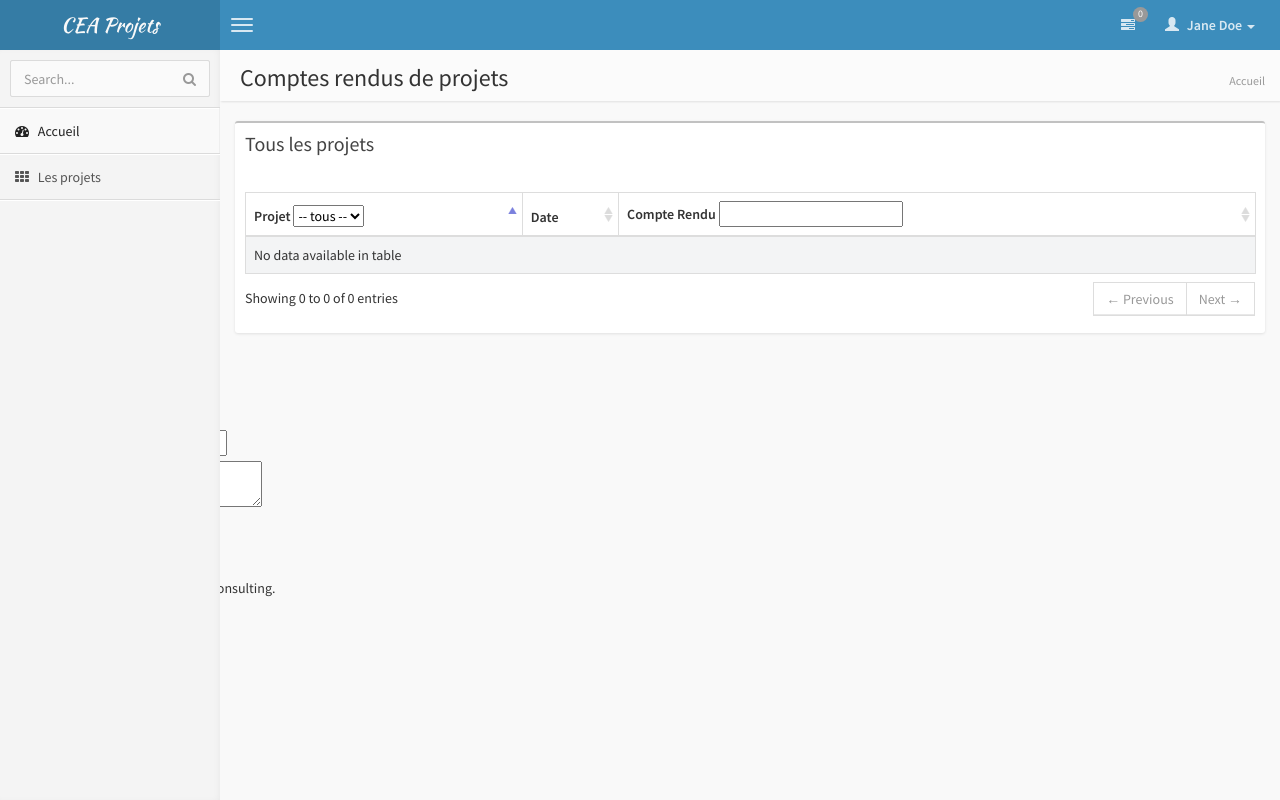
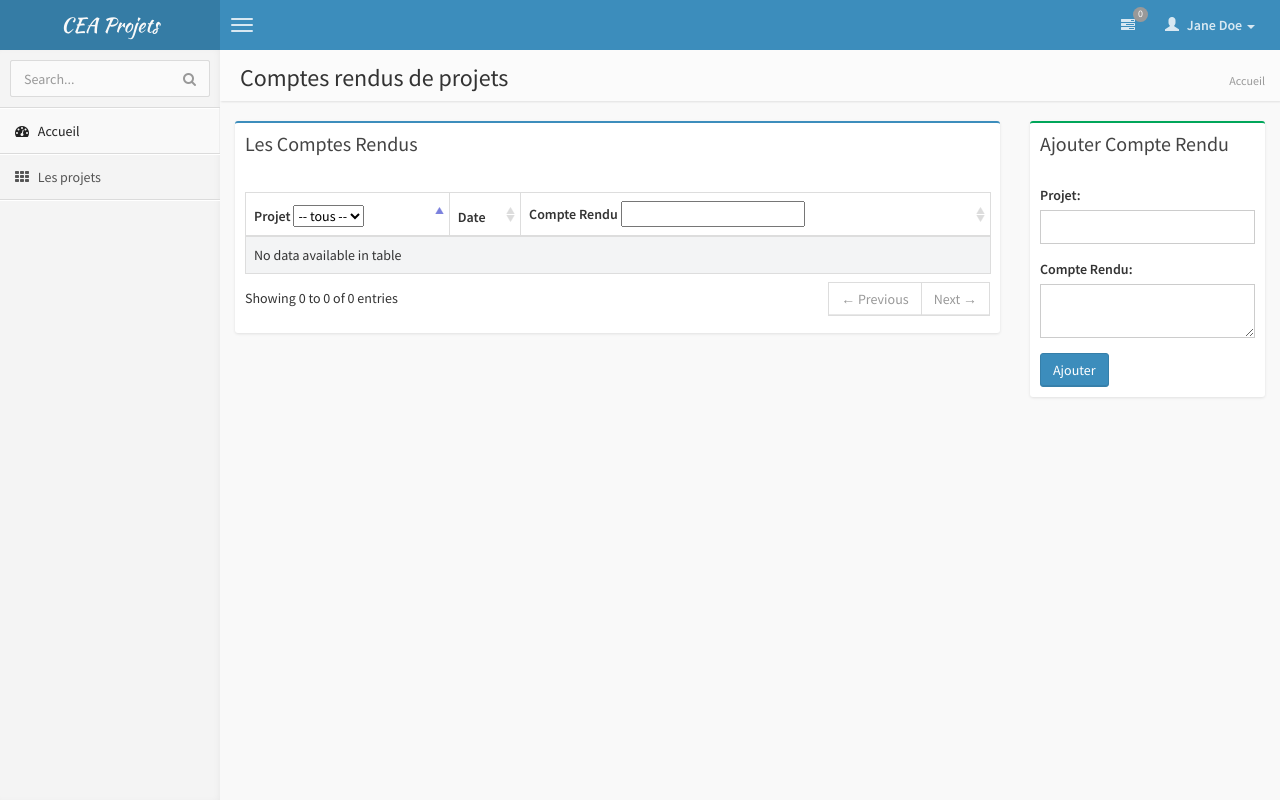
Before and after one commit to pduval/jmjproj, a Python web app: template jmproj/templates/all_cr.mako in a window 1280 px wide. Run offline with Mako, Linux system fonts and the light colour scheme; the template is opened without the code that fills it, so the values that code supplies are empty; some libraries are stand-ins or nearby versions.

Commit message:
Reimplementation de l'ajout de compte rendu reindentation

```diff
--- a/jmproj/templates/all_cr.mako
+++ b/jmproj/templates/all_cr.mako
@@ -174,10 +174,10 @@
                 <!-- Main content -->
                 <section class="content">
                     <div class="row">
-                        <div class="col-xs-12">
-                            <div class="box">
+                        <div class="col-xs-12 col-lg-9 col-sm-8">
+                            <div class="box box-primary">
                                 <div class="box-header">
-                                    <h3 class="box-title">Tous les projets</h3>
+                                    <h3 class="box-title">Les Comptes Rendus</h3>
                                 </div><!-- /.box-header -->
                                 <div class="box-body table-responsive"><form id="table-form">
                                         <table class="table table-bordered table-hover table-striped">
@@ -202,23 +202,32 @@
                                 </div>
                             </div>
                         </div>
+                    <div class="col-xs-12 col-lg-3 col-sm-4">
+                        <div class="box box-success">
+                            <div class="box-header">
+                                <h3 class="box-title">Ajouter Compte Rendu</h3>
+
                             </div>
+                            <div class="box-body">
+                            <form role="form" id="new-form" action="add" method="post">
+                                <div class="form-group">
+                                    <label>Projet:</label>
+                                    <input class="form-control" type="text" name="projet" value="${projet}" />
+                                </div>
+                                <div class="form-group">
+                                    <label>Compte Rendu:</label>
+                                    <textarea class="form-control" name="compte_rendu"></textarea>
+                                </div>
+                                <button type="submit" class="btn btn-primary">Ajouter</button>
 
-  <div id="wrap">
-
+                            </form>
+                            </div>
+                        </div>
+                    </div>
+                    </div>
                 </section>
             </aside>
 
-    <h3>Nouvelle Ecriture</h3>
-    <form id="new-form" action="add" method="post">
-        <label> Projet: <input type="text" name="projet" value="${projet}" /></label><br />
-        <label> Compte Rendu: <textarea name="compte_rendu"></textarea></label> <br />
-        <input type="submit" value="Ajouter" />
-
-    </form>
-    <div id="footer" style="margin-top:40px">
-        <div class="footer">&copy; Copyright 2008-2012, Agendaless Consulting.</div>
-    </div>
 
             <!-- jQuery 2.0.2 -->
             <script src="http://ajax.googleapis.com/ajax/libs/jquery/2.0.2/jquery.min.js"></script>
```
Lines whose indentation alone changed are shown as unchanged.
